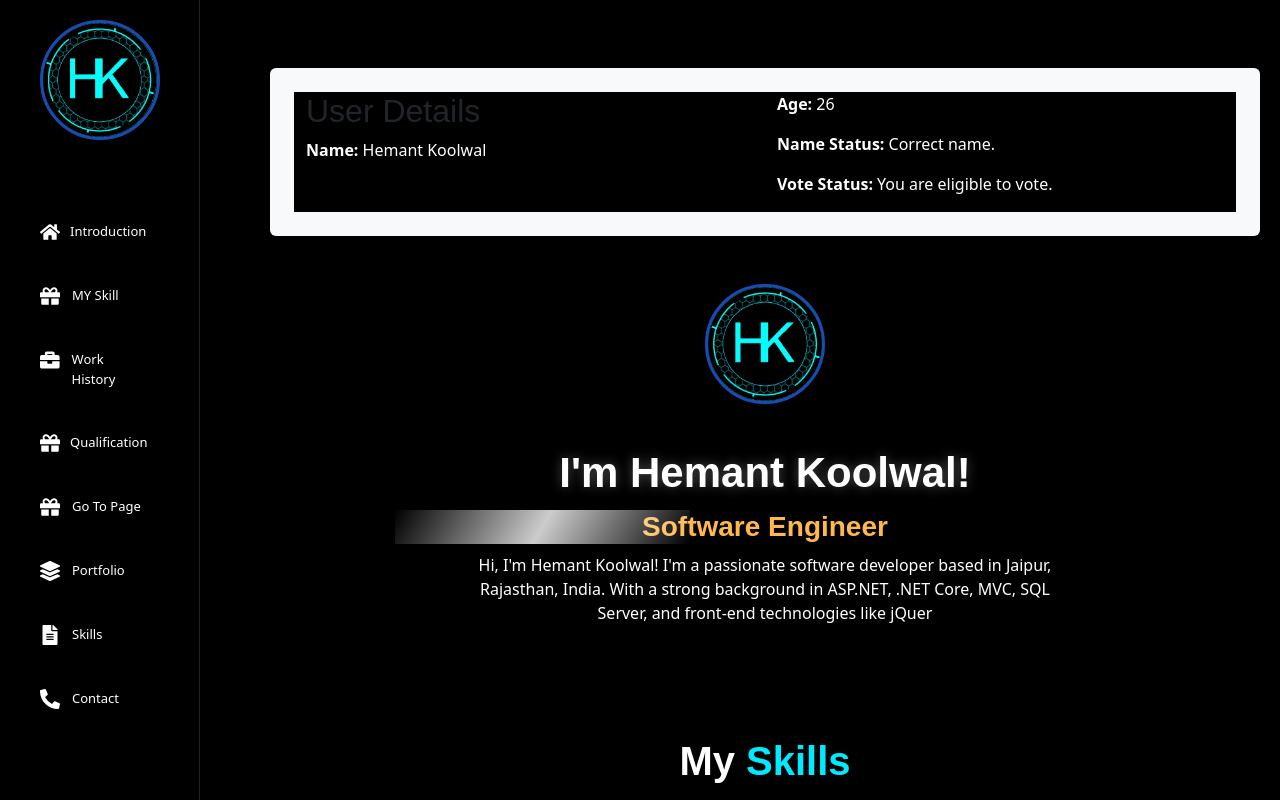
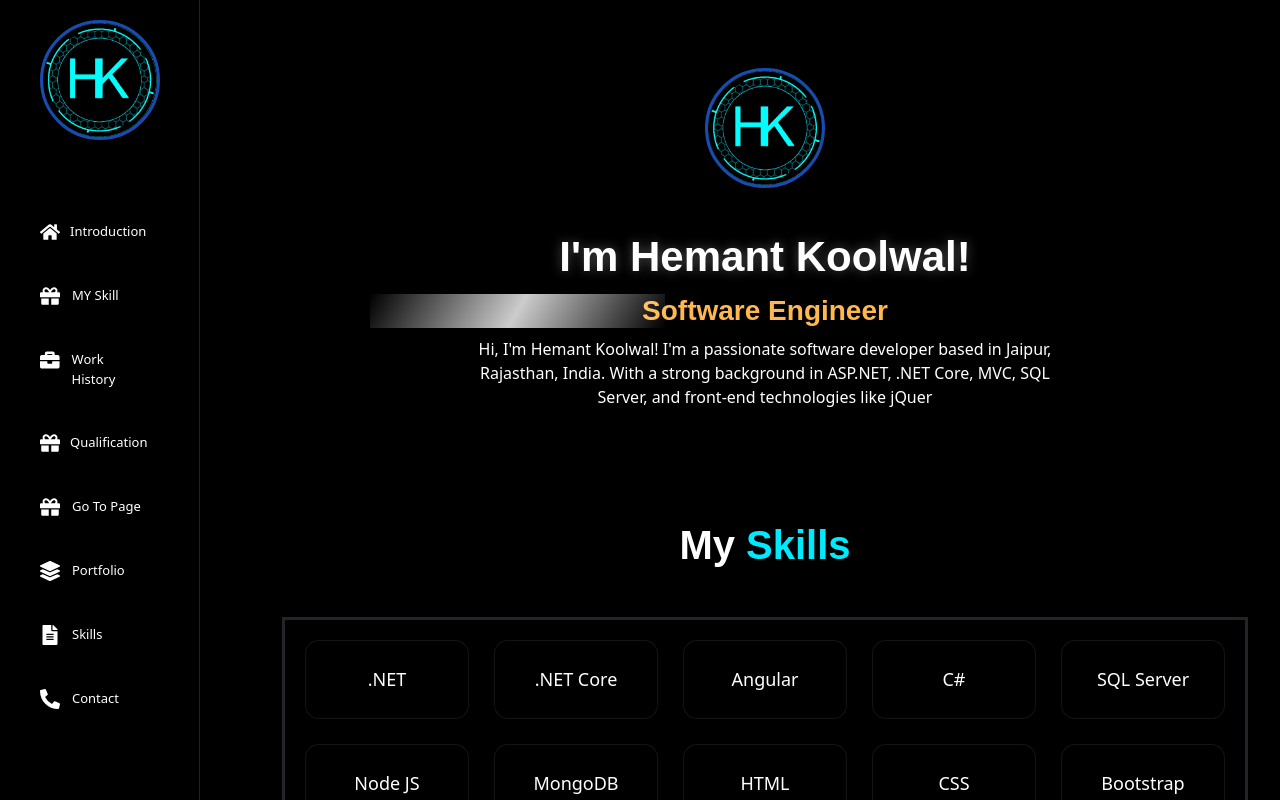
Before and after one commit to vikas-nagarwal/my-react-app, a React (Create React App) app: page / in a window 1280 px wide. Shown: the top 800 px of the page. Built offline with nearby package versions, Linux system fonts and the light colour scheme.

Commit message:
dsds
sdsds

```diff
--- a/package.json
+++ b/package.json
@@ -1,5 +1,6 @@
 {
   "name": "my-react-app",
+  "homepage": "https://coderssphere.com/hement/public",
   "version": "0.1.0",
   "private": true,
   "dependencies": {
--- a/src/Page/Home.js
+++ b/src/Page/Home.js
@@ -3,67 +3,93 @@ import "bootstrap/dist/css/bootstrap.min.css";
 import "../App.css";
 import "../wordhistory/css/wordhistory.css";
 
+// const collageInformation = () => {
+//   const collageName = "S.S. Jain Subodh PG College, Jaipur";
+//   const degree = "MCA - Master of Computer Applications";
+//   const year = 2019;
+//   const age = 26;
+
+//   // Status function
+//   function status() {
+//     let result = ""; // declare variable
+//     if (year >= 2019 && degree.includes("MCA")) {
+//       result = "I have completed my MCA degree.";
+//     } else if (year >= 2019) {
+//       result = "I have completed my degree.";
+//     } else if (year < 2019 && age >= 18) {
+//       result = "I am still pursuing my degree and eligible for internships.";
+//     } else {
+//       result = "I am still pursuing my degree.";
+//     }
+//     return result;
+//   }
+
+//   // Remarks based on age
+//   function remarks() {
+//     if (age < 20) {
+//       return "Young and energetic!";
+//     } else if (age >= 20 && age <= 25) {
+//       return "Experienced and skilled.";
+//     } else {
+//       return "Senior professional.";
+//     }
+//   }
+
+//   return {
+//     collageName,
+//     degree,
+//     year,
+//     age,
+//     status: status(),
+//     remarks: remarks(),
+//   };
+// };
+
+// // Call the function
+// const rescult = collageInformation();
+// console.log(rescult);
+
+// let sutdentdata = () => {
+//   let name = "vikas nagarwal";
+//   let age = 26;
+//   let id = 25;
+//   return { name, age, id };
+// };
+// let returss = sutdentdata();
+// console.log(sutdentdata());
+
 // let viks = () => {
 //   let name = "Hemant Koolwal";
 //   let age = 26;
+
 //   function details() {
+//     let nameStatus = "";
 //     if (name === "Hemant Koolwal") {
-//       console.log("Correct name.");
+//       nameStatus = "Correct name.";
 //     } else {
-//       console.log("Wrong name.");
+//       nameStatus = "Wrong name.";
 //     }
+
+//     let voteStatus = "";
 //     if (age >= 18) {
-//       return "You are eligible to vote.";
+//       voteStatus = "You are eligible to vote.";
 //     } else {
-//       return "You are not eligible to vote.";
+//       voteStatus = "You are not eligible to vote.";
 //     }
+
+//     return {
+//       name,
+//       age,
+//       nameStatus,
+//       voteStatus,
+//     };
 //   }
+
 //   return details();
 // };
 
-// console.log(viks());
 // const result = viks();
-let sutdentdata = () => {
-  let name = "vikas nagarwal";
-  let age = 26;
-  let id = 25;
-  return { name, age, id };
-};
-let returss = sutdentdata();
-console.log(sutdentdata());
-
-let viks = () => {
-  let name = "Hemant Koolwal";
-  let age = 26;
-
-  function details() {
-    let nameStatus = "";
-    if (name === "Hemant Koolwal") {
-      nameStatus = "Correct name.";
-    } else {
-      nameStatus = "Wrong name.";
-    }
-
-    let voteStatus = "";
-    if (age >= 18) {
-      voteStatus = "You are eligible to vote.";
-    } else {
-      voteStatus = "You are not eligible to vote.";
-    }
-
-    return {
-      name,
-      age,
-      nameStatus,
-      voteStatus,
-    };
-  }
-
-  return details();
-};
-
-const result = viks();
-console.log(result);
+// console.log(result);
 
 const qulification = [
   {
@@ -230,7 +256,33 @@ const Home = () => {
 
   return (
     <>
-      <div className="container">
+      {/* <div className="container mt-5">
+        <div className="row d-flex justify-content-center p-4 bg-light rounded shadow">
+          <div className="col-sm-6 col-12">
+            <h2>User Details</h2>
+            <p>
+              <strong>College:</strong> {result.collageName}
+            </p>
+            <p>
+              <strong>Degree:</strong> {result.degree}
+            </p>
+            <p>
+              <strong>Year:</strong> {result.year}
+            </p>
+            <p>
+              <strong>Age:</strong> {result.age}
+            </p>
+            <p>
+              <strong>Status:</strong> {result.status}
+            </p>
+            <p>
+              <strong>Remarks:</strong> {result.remarks}
+            </p>
+          </div>
+        </div>
+      </div> */}
+
+      {/* <div className="container">
         <div className="row d-flex justify-content-center mt-5 p-4 bg-light rounded shadow">
           <div className="col-sm-6 col-12">
             <h2>User Details</h2>
@@ -251,8 +303,7 @@ const Home = () => {
             </p>
           </div>
         </div>
-      </div>
-
+      </div> */}
       {/* about section */}
       <div id="about" className="hero-section position-relative py-5">
         <div className="stars"></div>
@@ -321,9 +372,7 @@ const Home = () => {
           </div>
         </div>
       </div>
-
       {/* profile section */}
-
       <div id="work" className="container mt-5">
         <h1 className="text-center mb-4">Work History</h1>
         <div className="row">
@@ -341,7 +390,6 @@ const Home = () => {
           ))}
         </div>
       </div>
-
       {/* Home Section */}
       <div id="home" className="container my-5">
         <div className="row g-4">
@@ -355,7 +403,6 @@ const Home = () => {
           ))}
         </div>
       </div>
-
       <div id="contact" className="contactSuperSection">
         <div className="container py-5">
           <div className="row align-items-center">
@@ -429,7 +476,6 @@ const Home = () => {
           </div>
         </div>
       </div>
-
       {/* qualification section */}
       <section className="qualification-section py-5">
         <div className="container">
```
